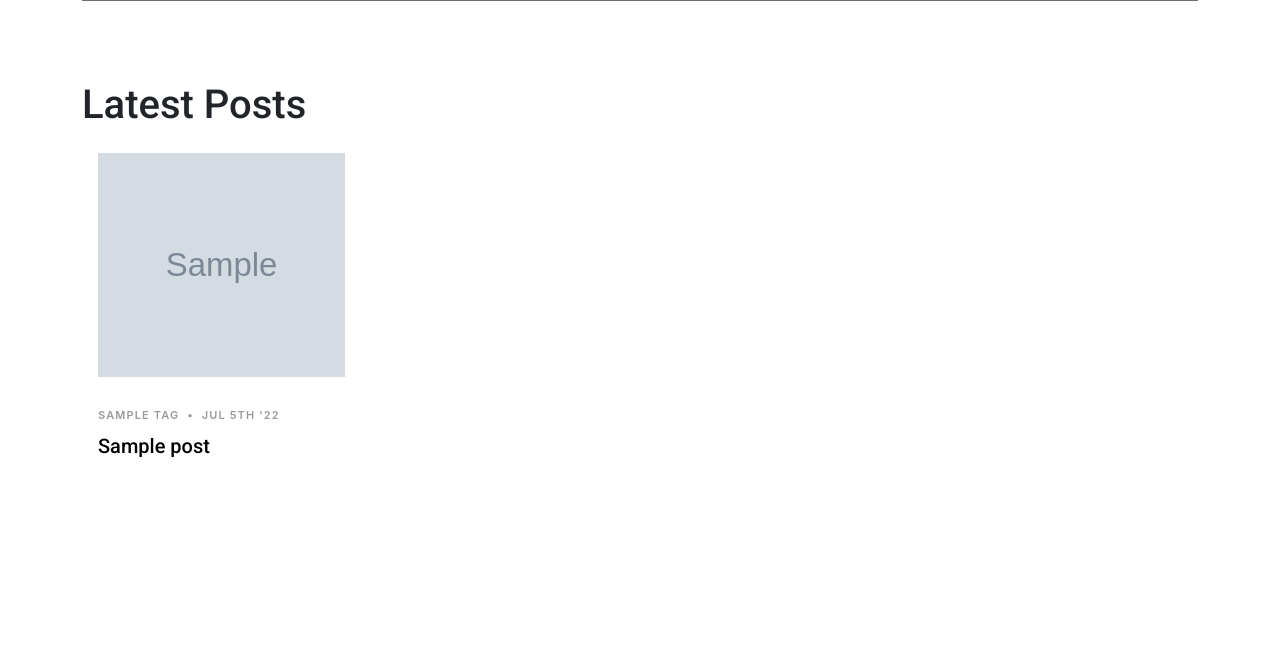
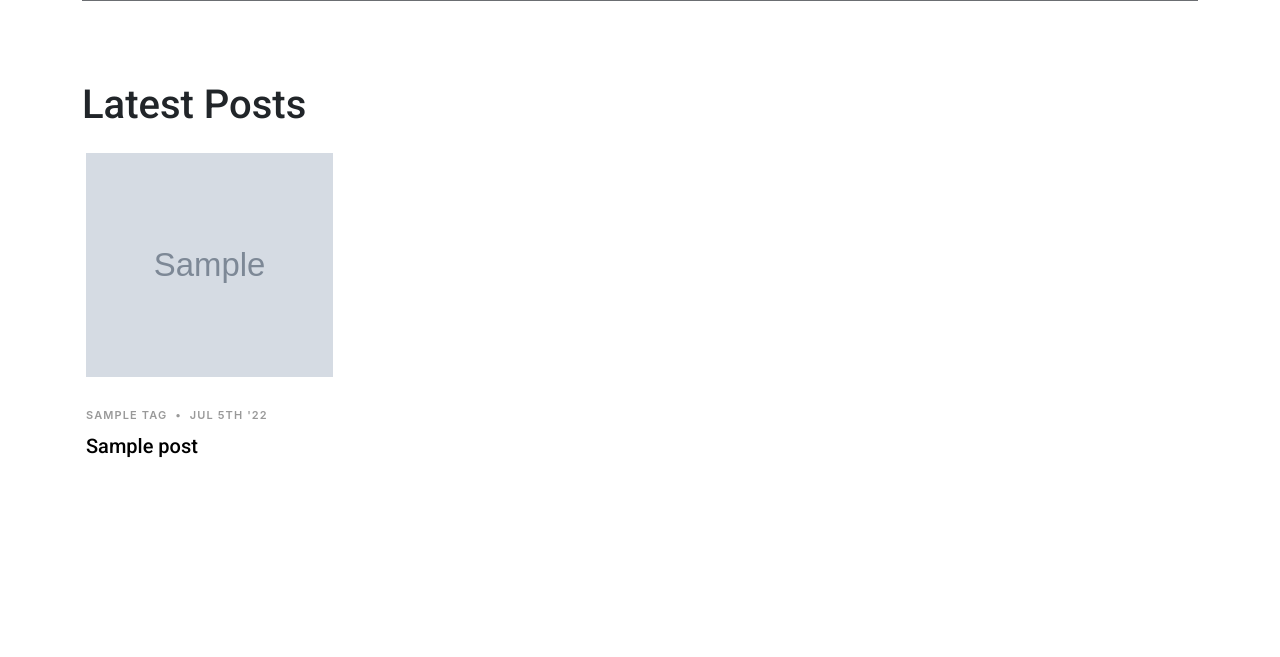
Before and after one commit to z4gon/blog_django, a Django app: page / in a window 1280 px wide. Shown: the part 629-1286 px from the top of the page. Run offline with Django 4.2, Linux system fonts and the light colour scheme; tables that the repository leaves empty hold one stand-in row (values such as "Sample post"); grey boxes marked "Sample" are stand-in pictures; some libraries are stand-ins or nearby versions.

Commit message:
fix posts grid

```diff
--- a/app/templates/app/posts_list.html
+++ b/app/templates/app/posts_list.html
@@ -49,7 +49,7 @@
 <!-- ======= Post Grid Section ======= -->
 <section id="posts" class="posts">
 	<div class="container">
-		<div class="col-lg-12 posts-list">
+		<div class="col-lg-12 posts-list row">
 			<h1>Latest Posts</h1>
 			{% for post in latest_posts %}
 			<!-- card -->
--- a/app/templates/app/tag_posts_list.html
+++ b/app/templates/app/tag_posts_list.html
@@ -7,7 +7,7 @@
 <section id="posts" class="posts">
 	<div class="container">
 	<h1>{{ tag.name }}</h1>
-	<div class="col-lg-12">
+	<div class="col-lg-12 row">
 			{% for post in posts %}
 			<!-- card -->
 				<div class="post-entry-1 col-lg-3">
```
